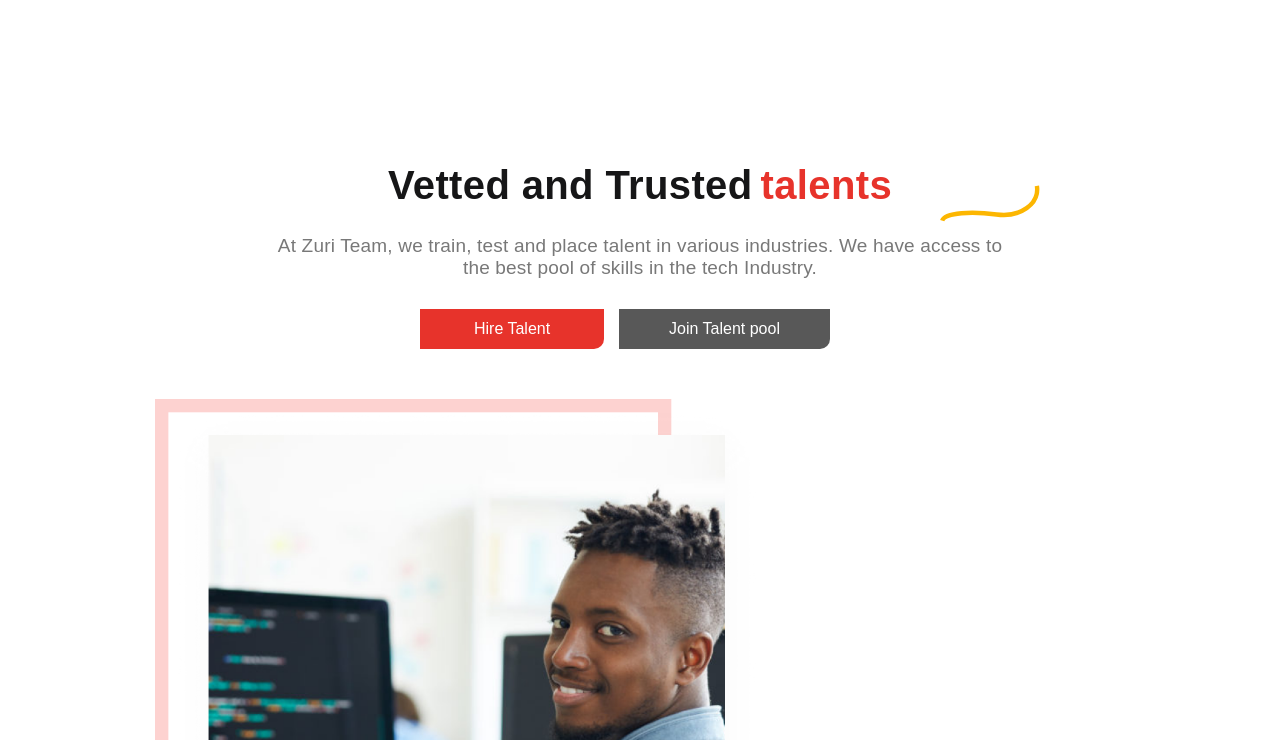
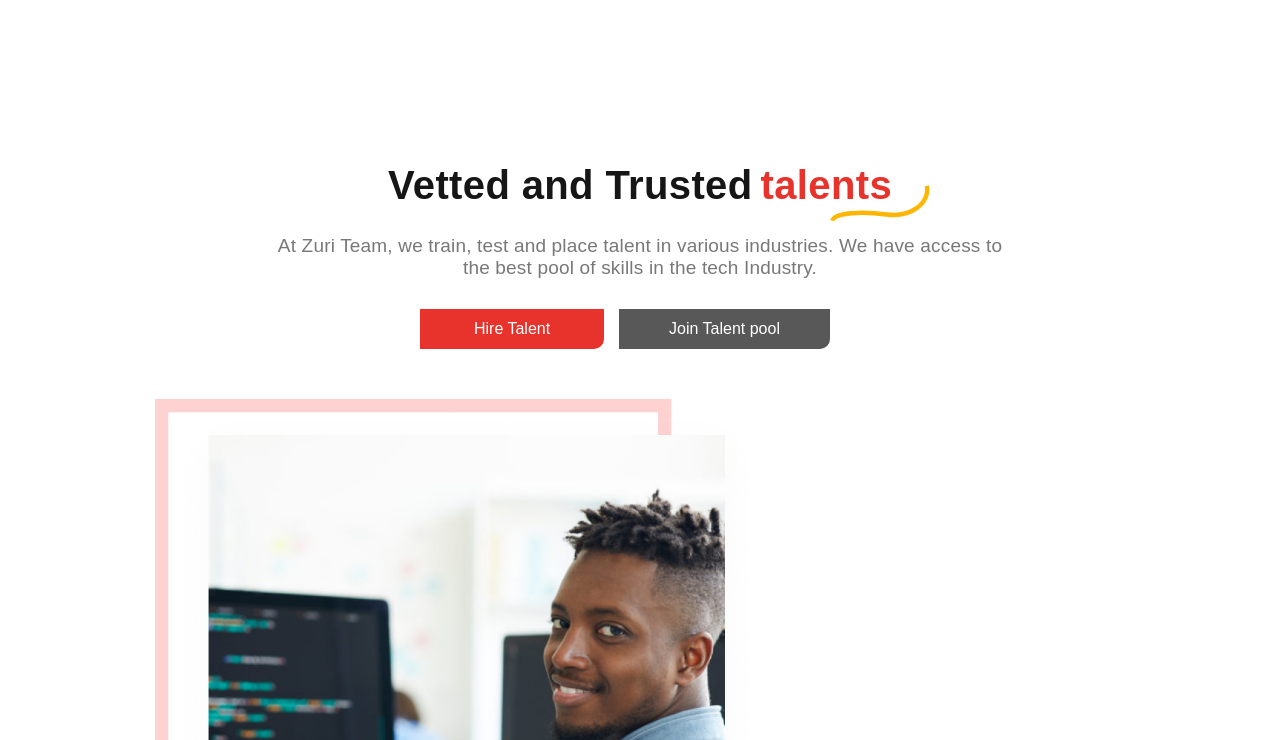
Before and after one commit to Abuyedaniel/zuri-talent, a plain HTML site: page index.html in a window 1280 px wide. Shown: the part 60-800 px from the top of the page. Drawn offline with Linux system fonts and the light colour scheme; a web font is replaced by a local one.

Commit message:
first commit

```diff
--- a/syle.css
+++ b/syle.css
@@ -830,7 +830,7 @@ footer hr {
         text-align: center;
     }
     .wavy-line {
-        right: 240px;
+        right: 350px;
     }
     .btns {
         margin-top: 30px;
```
